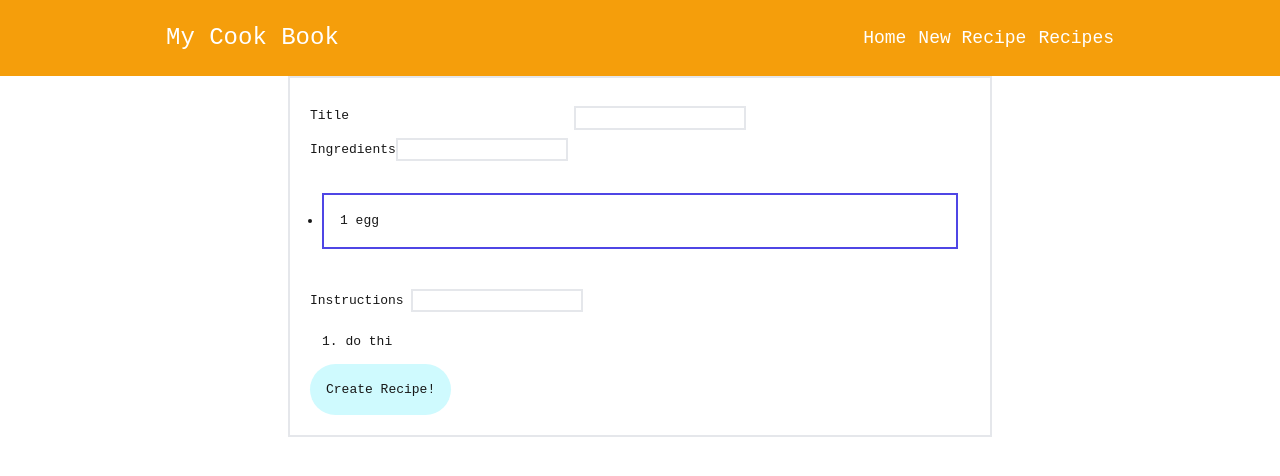
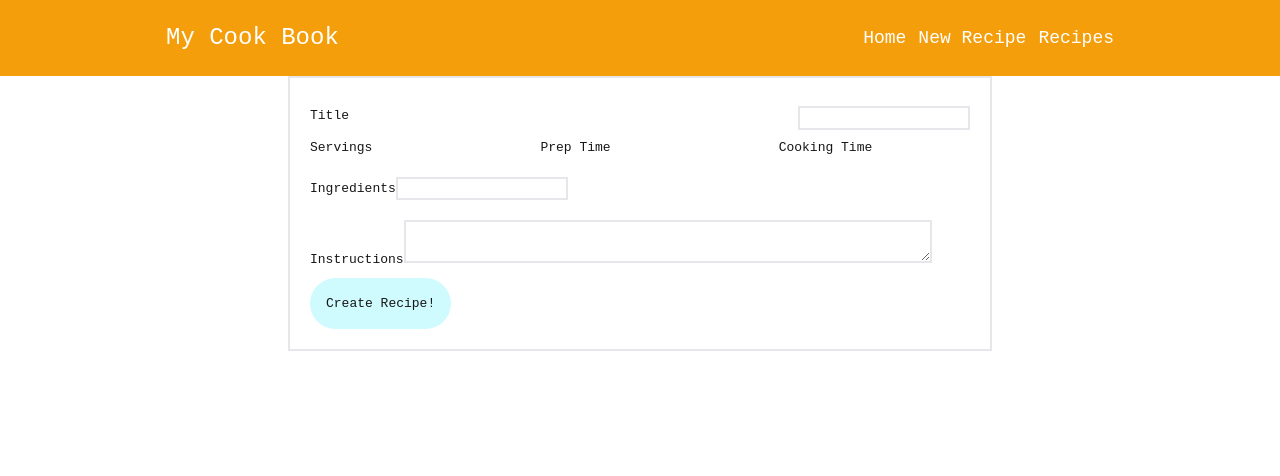
Before and after one commit to ViharaJ/MyCookBook-TS, a Next.js app: page /newr in a window 1280 px wide. Shown: the top 476 px of the page. Built offline with nearby package versions, Linux system fonts and the light colour scheme.

Commit message:
loading ingrd list and deletion available

```diff
--- a/app/components/ingBlock.tsx
+++ b/app/components/ingBlock.tsx
@@ -1,20 +1,19 @@
-export default function IngBlock({ingredient}: {ingredient: (string|string[])}){
+import { XMarkIcon } from "@heroicons/react/24/outline";
 
-    if (typeof(ingredient) == 'string'){
-        return(
-        <div className="p-3">
-            <ul key={1} className="my-5 list-disc">
-                <li><div className="p-4 border-2 border-indigo-600 hover:shadow-lg">{ingredient}</div></li>
-            </ul>
-        </div>)
-    }
+export default function IngBlock({ingredient, delFnc}: {ingredient: string[], delFnc: (i:number) => void}){
+    let output = ingredient.map( (i, ind) => (
+        //TODO x icon, on focus make that clickable, show dot
+        <li key={ind}><div className="hover:shadow-lg p-2">{i}<XMarkIcon onClick={() => {
+           delFnc(ind);
+        }} className='w-5 inline float-right mr-1 hover:text-red-500'/></div></li>
+    ))
+
     return(
-            <div className="p-3">
-                <ul key={1} className="my-5 list-disc">
-                    {ingredient.map( i => (
-                        //TODO x icon, on focus make that clickable, show dot
-                        <li><div className="p-4 border-2 border-indigo-600 hover:shadow-lg">{i}</div></li>
-                    ))}
+          //on hover, show x
+        //need to make the whole thing clickable/deleted
+            <div>
+                <ul className="my-5 list-disc">
+                    {output}
                 </ul>
             </div>
     );
--- a/app/components/instrBlock.tsx
+++ b/app/components/instrBlock.tsx
@@ -1,22 +1,19 @@
 export default function InstrBlock({instructions}:{instructions: (string | string[])}){
+    let output;
+    if (typeof(instructions) == 'string') {
+        output = <li>{instructions}</li>
+    } else {
+        output = instructions.map((i, ind) =>(
+            <li key={ind}>{i}</li>
+        ))
 
-    if (typeof(instructions) == 'string'){
-        return(
-            <div className="p-3">
-                <ol className="list-decimal list-inside" key={1}>
-                   {instructions}
-                </ol>
-            </div>
-        );
     }
 
 
     return(
-        <div className="p-3">
-            <ol className="list-decimal list-inside" key={1}>
-                {instructions.map(i =>(
-                    <li>{i}</li>
-                ))}
+        <div>
+            <ol className="list-decimal list-inside">
+                {output}
             </ol>
         </div>
     );
--- a/app/newr/page.tsx
+++ b/app/newr/page.tsx
@@ -5,23 +5,67 @@ import IngBlock from "../components/ingBlock";
 import InstrBlock from "../components/instrBlock";
 
 export default function InsertPage(){
-    const [ing, setIng] = useState(["1 egg"]);
-    const [instr, setInst] = useState(["do thi"]);
+    const [ing, setIng] = useState<string[]>([]);
+    const [instr, setInst] = useState<string[]>([]);
+    const [currInst, setCurInst] = useState("");
+    const [currIngd, setCurIngd] = useState("");
 
-    // const addIngred = (i: string) => {
-    //     let newSet: string[] = ing;
-    //     newSet.push(i);
-    //     setIng(i);
-    // }
 
     //TODO: remove ingredient //pass this function into IngBlock
 
+    const addInstr = () => {
+        let newSet: string[] = instr;
+        newSet.push(currInst);
+        setInst(newSet);
+        setCurInst('');
+    }
+
+    const addIngr = () => {
+        let newSet: string[] = ing;
+        newSet.push(currIngd);
+        setCurIngd('');
+        setIng(newSet);
+    }
+
+    const delIngr = (index: number) => {
+        let newSet: string[] = ing.filter((el, i) => i != index);
+        setIng(newSet);
+    }
+
     return(
     <form className="max-w-[55%] m-auto p-5 border-2">
-        <div className="flex justify-between my-2"><label>Title</label> <input className="border-2" type='text'/><br/></div>
-        <label>Ingredients</label><input className="border-2" type='text'/><br/>
-        <IngBlock ingredient={ing}/>
-        <div className="my-2"><label>Instructions</label> <input className="border-2" type='text'/></div>
+        <div className="flex justify-between my-2">
+            <label>Title</label> <input className="border-2" type='text'/>
+        </div>
+
+        <div>
+            <label>Servings</label><input type='number'/>
+            <label>Prep Time</label><input type='number'/>
+            <label>Cooking Time</label><input type='number'/>
+        </div>
+
+        <label>Ingredients</label><input className="border-2" type='text' value={currIngd}
+        onChange={(e) => {setCurIngd(e.target.value)}}
+        onKeyDown={e => {
+            if (e.key === 'Enter'){
+                e.preventDefault();
+                e.stopPropagation();
+
+                if (currIngd.length > 0){
+                    addIngr();
+                }
+            }
+        }}/><br/>
+        <IngBlock ingredient={ing} delFnc={delIngr}/>
+
+        <div className="my-2"><label>Instructions</label><textarea className="border-2 w-4/5"
+        value={currInst} onChange={(e) => {setCurInst(e.target.value)}} onKeyDown={e => {
+            if (e.key === 'Enter'){
+                e.preventDefault();
+                e.stopPropagation();
+                addInstr();
+            }
+        }}/></div>
         <InstrBlock instructions={instr}/>
         <button className="hover:shadow-lg p-4 rounded-full bg-cyan-100 block">Create Recipe!</button>
     </form>);
--- a/app/recipes/[slug]/page.tsx
+++ b/app/recipes/[slug]/page.tsx
@@ -13,12 +13,10 @@ export default async function Page({
     let rec:recipe = await getRecByID(slug);
 
    return (
-    <div>
+    <div className="w-2/3 m-auto pt-5">
         {/* Image prop here */}
-        <h2>{rec.name}</h2>
-        <div>
-            <IngBlock ingredient={rec.ingred}/>
-        </div>
+        <h1 className="text-3xl">{rec.name}</h1>
+        <IngBlock ingredient={rec.ingred}/>
 
         <InstrBlock instructions={rec.instructions}/>
     </div>
```
Also changed, not shown: 1 other file (tests, documents, lock files or other folders).
